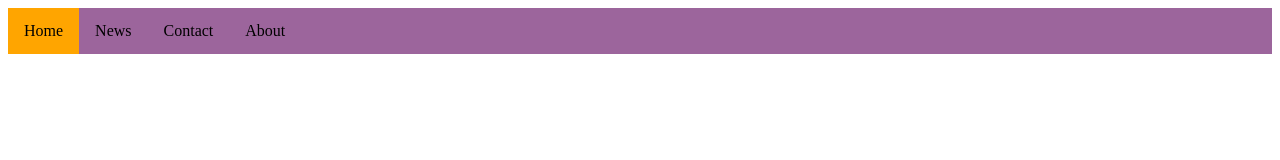
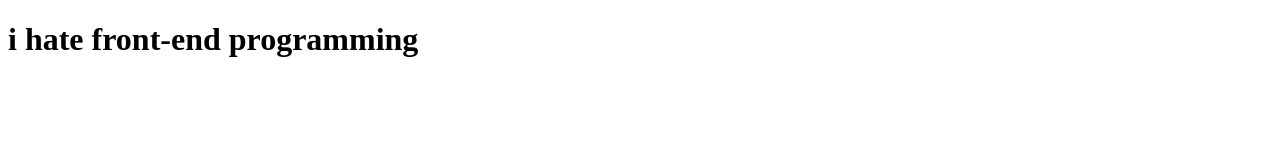
Before and after one commit to lavynder/WebScript, a plain HTML site: page Assignments/Assignment1/INDEX.html in a window 1280 px wide. Drawn offline with Linux system fonts and the light colour scheme.

Commit message:
Added additional comments

```diff
--- a/Assignments/Assignment1/INDEX.html
+++ b/Assignments/Assignment1/INDEX.html
@@ -9,11 +9,23 @@
         <link rel="stylesheet" type="text/css" href="STYLE.css">
     </head>
 
+
+
+    <!--
     <ul>
         <li> <a class="active" href ="#home"> Home </a> </li>
-        <li> <a href ="#news"> News </a> </li>
-        <li> <a href ="#contact"> Contact </a> </li>
-        <li> <a href ="#about"> About </a> </li>
+        <li> <a href ="#About Me"> About Me </a> </li>
+        <li> <a href ="#Projects"> Projects </a> </li>
+        <li> <a href ="#Contact Me"> Contact Me </a> </li>
     </ul>
+    -->
+
+
+    <body>
+<h1>
+    i hate front-end programming
+</h1>
+
+    </body>
 
 </html>
```
